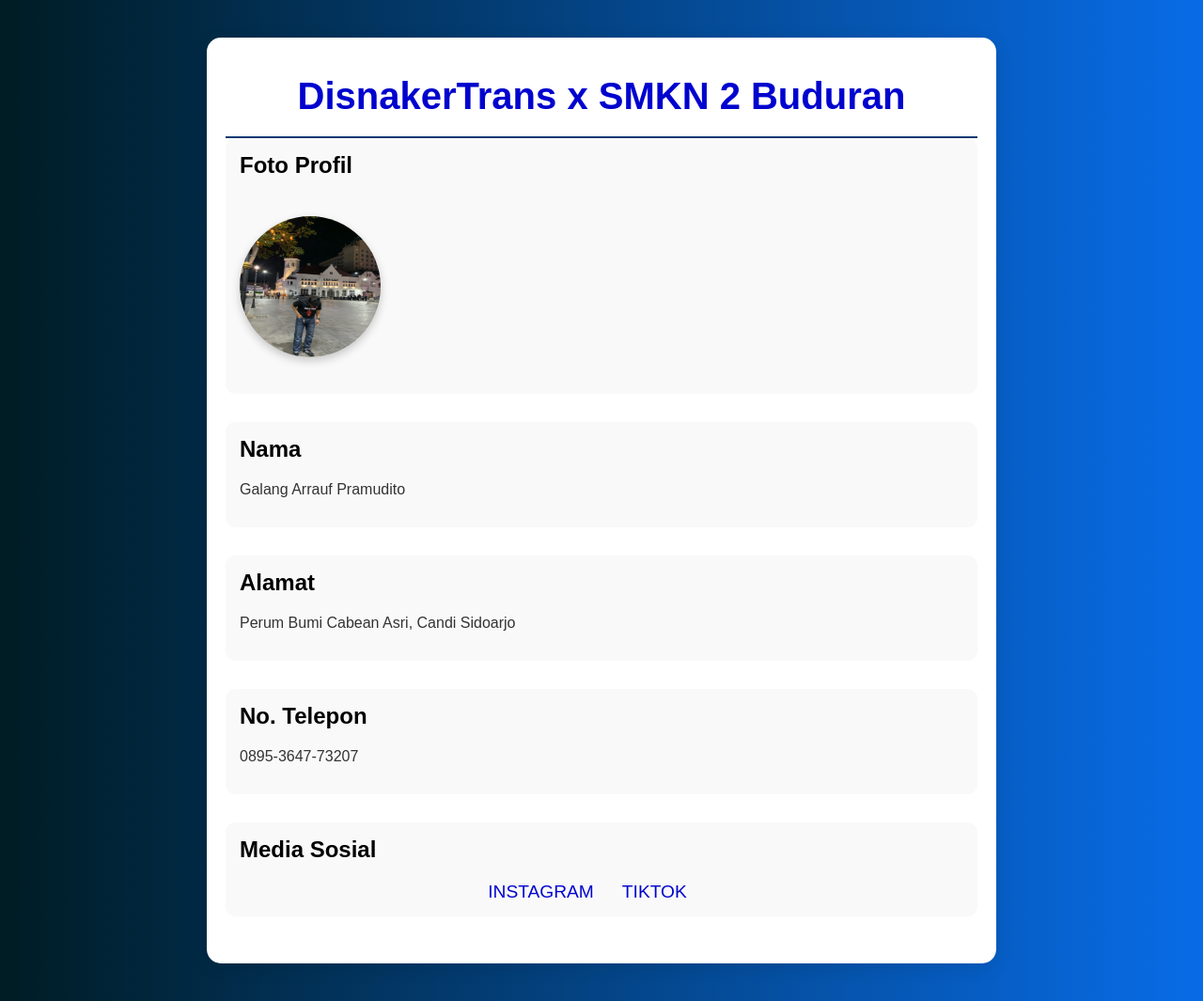
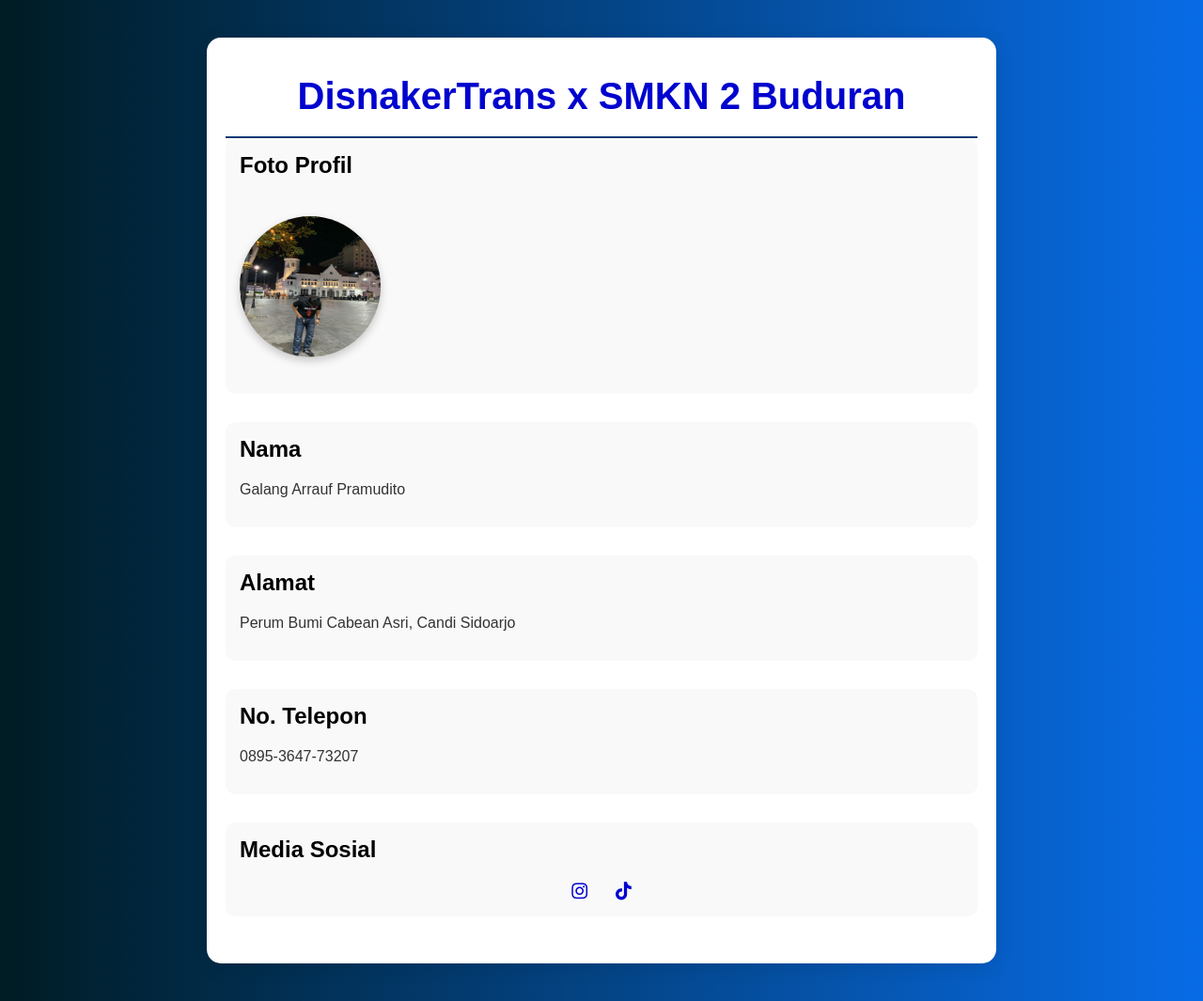
Before and after one commit to galangg22/datadiri, a plain HTML site: page index.html in a window 1280 px wide. Shown: the whole page at 94% size. Drawn offline with Linux system fonts and the light colour scheme.

Commit message:
Add files via upload

```diff
--- a/index.html
+++ b/index.html
@@ -4,6 +4,7 @@
   <meta charset="UTF-8">
   <meta name="viewport" content="width=device-width, initial-scale=1.0">
   <title>Halaman Data Pribadi</title>
+  <link rel="stylesheet" href="https://cdnjs.cloudflare.com/ajax/libs/font-awesome/5.15.3/css/all.min.css" />
   <style>
     /* Internal CSS starts here */
     body {
@@ -162,6 +163,10 @@
     <div class="section">
       <h2>Media Sosial</h2>
       <ul class="social-media-links">
-        <li><a href="https://www.instagram.com/galngg_?igsh=bWlnenpybTdzZjNr" target="_blank">INSTAGRAM</a></li>
-        <li><a href="https://www.tiktok.com/@laaaangggggggg?_t=8qaJbvuFcqw&_r=1" target="_blank">TIKTOK</a></li>
-        <li><a
+        <li><a href="https://www.instagram.com/galngg_?igsh=bWlnenpybTdzZjNr" target="_blank"><i class="fab fa-instagram"></i></a></li>
+        <li><a href="https://www.tiktok.com/@laaaangggggggg?_t=8qaJbvuFcqw&_r=1" target="_blank"><i class="fab fa-tiktok"></i></a></li>
+      </ul>
+    </div>
+  </div>
+</body>
+</html>
```
